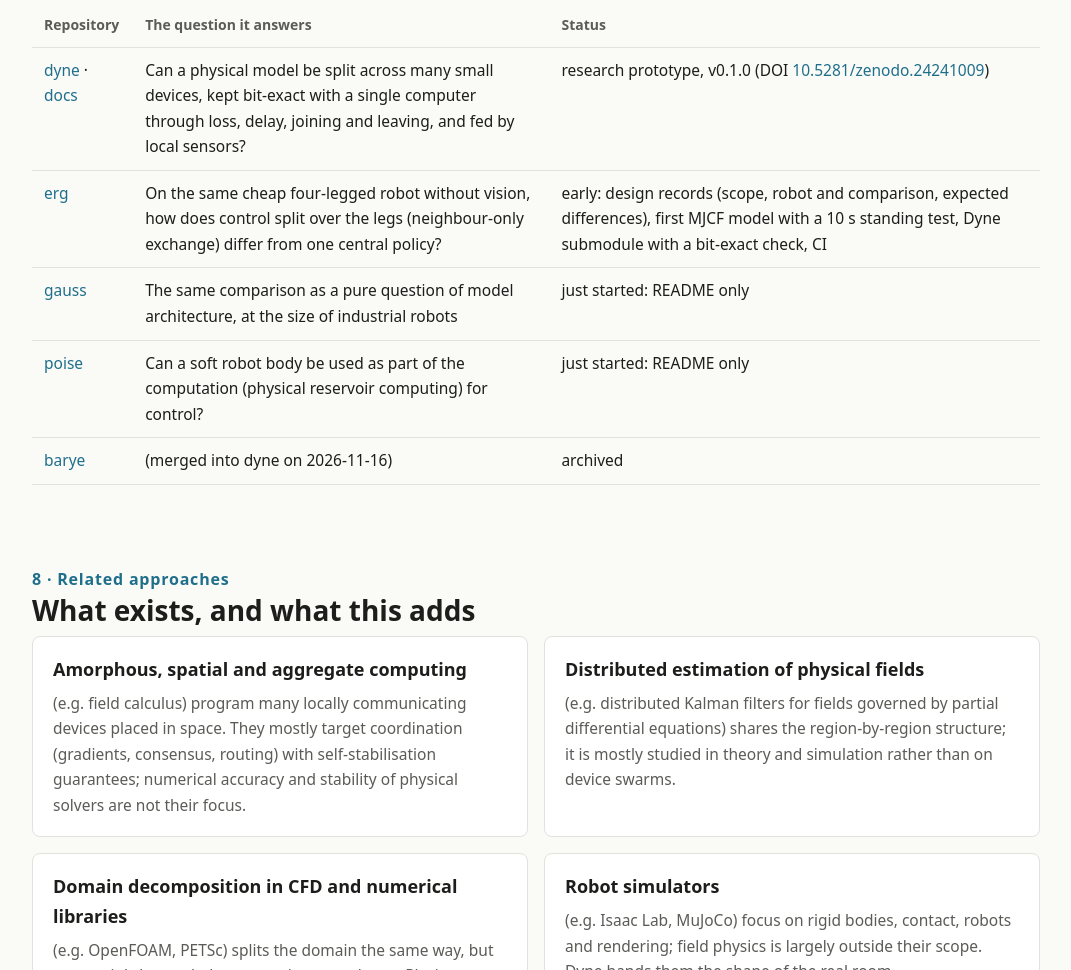
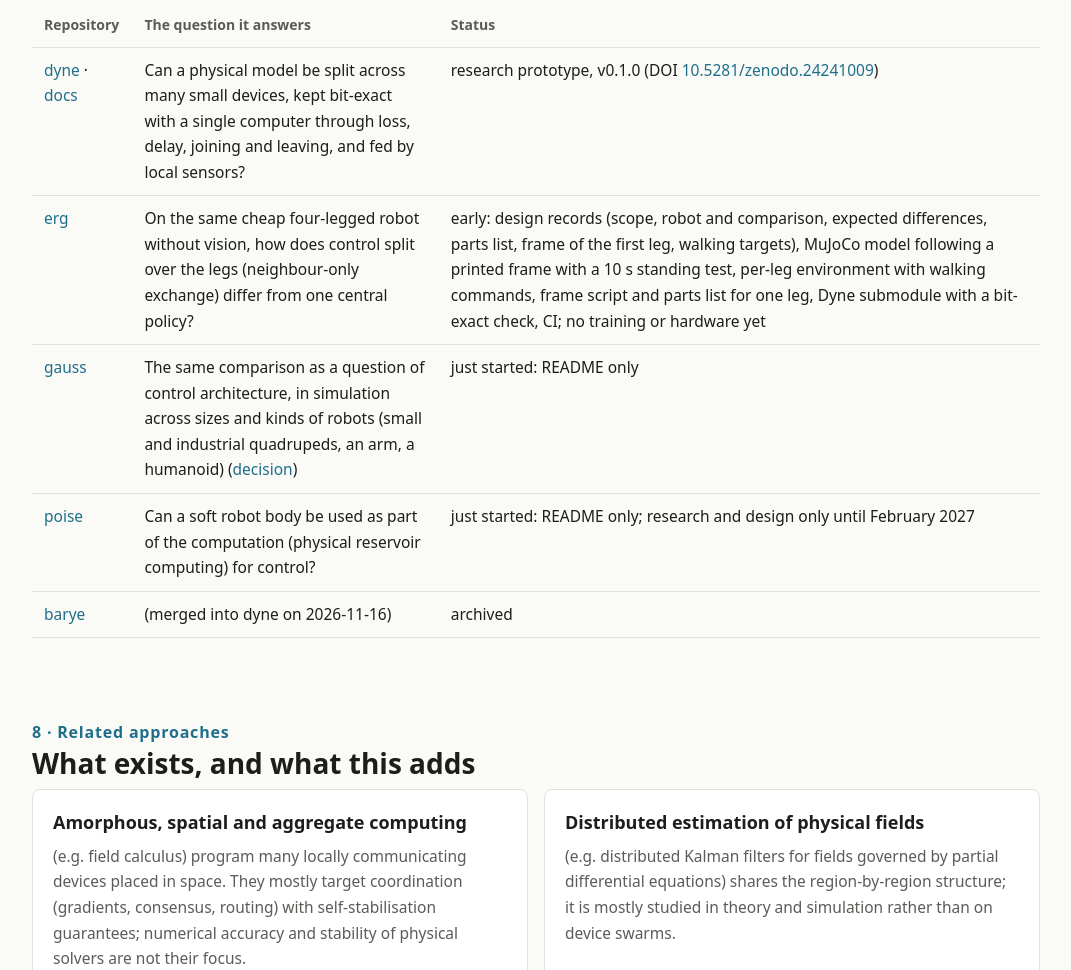
Before and after one commit to physical-edge-native/physical-edge-native.github.io, a plain HTML site: page index.html in a window 1280 px wide. Shown: the part 6818-7788 px from the top of the page, without its empty margins (104-1175 px from the left). Drawn offline with Linux system fonts and the light colour scheme.

Commit message:
Match the repository table to pena-meta repos.md at e898961 (#22)
erg status, gauss question and poise status copied from repos.md.

Co-Authored-By: Claude Opus 5.5 <noreply@anthropic.com>
Claude-Session: https://claude.ai/code/session_01299EmbvSFts6wHek47aaMi

```diff
--- a/index.html
+++ b/index.html
@@ -234,9 +234,9 @@ footer{border-top:1px solid var(--line);margin-top:72px;padding-top:20px;padding
     <div class="tablewrap"><table>
       <tr><th>Repository</th><th>The question it answers</th><th>Status</th></tr>
       <tr><td><a href="https://github.com/physical-edge-native/dyne">dyne</a> · <a href="https://physical-edge-native.github.io/dyne/">docs</a></td><td>Can a physical model be split across many small devices, kept bit-exact with a single computer through loss, delay, joining and leaving, and fed by local sensors?</td><td>research prototype, v0.1.0 (DOI <a href="https://doi.org/10.5281/zenodo.24241009">10.5281/zenodo.24241009</a>)</td></tr>
-      <tr><td><a href="https://github.com/physical-edge-native/erg">erg</a></td><td>On the same cheap four-legged robot without vision, how does control split over the legs (neighbour-only exchange) differ from one central policy?</td><td>early: design records (scope, robot and comparison, expected differences), first MJCF model with a 10 s standing test, Dyne submodule with a bit-exact check, CI</td></tr>
-      <tr><td><a href="https://github.com/physical-edge-native/gauss">gauss</a></td><td>The same comparison as a pure question of model architecture, at the size of industrial robots</td><td>just started: README only</td></tr>
-      <tr><td><a href="https://github.com/physical-edge-native/poise">poise</a></td><td>Can a soft robot body be used as part of the computation (physical reservoir computing) for control?</td><td>just started: README only</td></tr>
+      <tr><td><a href="https://github.com/physical-edge-native/erg">erg</a></td><td>On the same cheap four-legged robot without vision, how does control split over the legs (neighbour-only exchange) differ from one central policy?</td><td>early: design records (scope, robot and comparison, expected differences, parts list, frame of the first leg, walking targets), MuJoCo model following a printed frame with a 10 s standing test, per-leg environment with walking commands, frame script and parts list for one leg, Dyne submodule with a bit-exact check, CI; no training or hardware yet</td></tr>
+      <tr><td><a href="https://github.com/physical-edge-native/gauss">gauss</a></td><td>The same comparison as a question of control architecture, in simulation across sizes and kinds of robots (small and industrial quadrupeds, an arm, a humanoid) (<a href="https://github.com/physical-edge-native/pena-meta/blob/main/decisions/2026-11-27-robot-repository-roles.md">decision</a>)</td><td>just started: README only</td></tr>
+      <tr><td><a href="https://github.com/physical-edge-native/poise">poise</a></td><td>Can a soft robot body be used as part of the computation (physical reservoir computing) for control?</td><td>just started: README only; research and design only until February 2027</td></tr>
       <tr><td><a href="https://github.com/physical-edge-native/barye">barye</a></td><td>(merged into dyne on 2026-11-16)</td><td>archived</td></tr>
     </table></div>
   </section>
```
